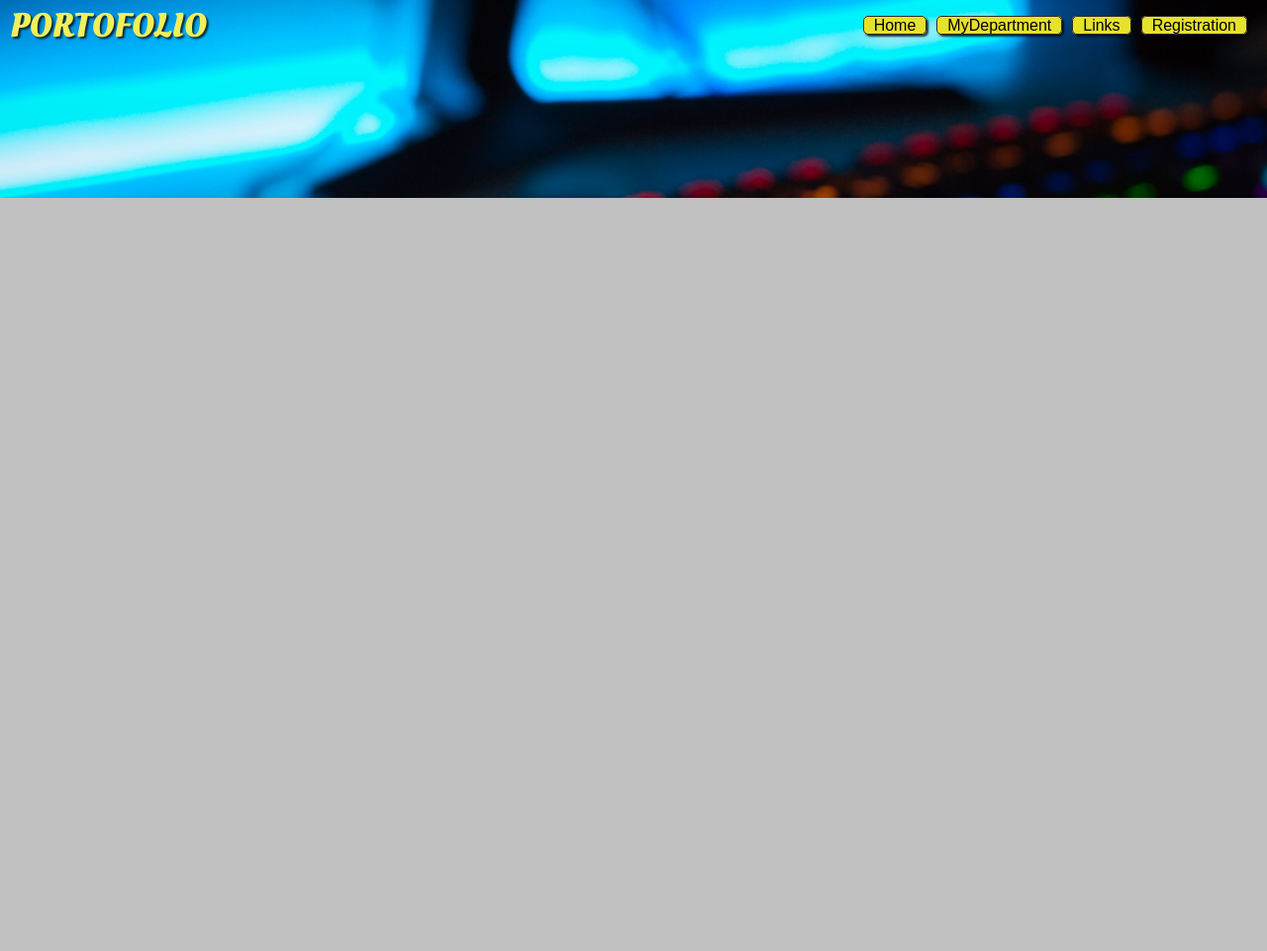
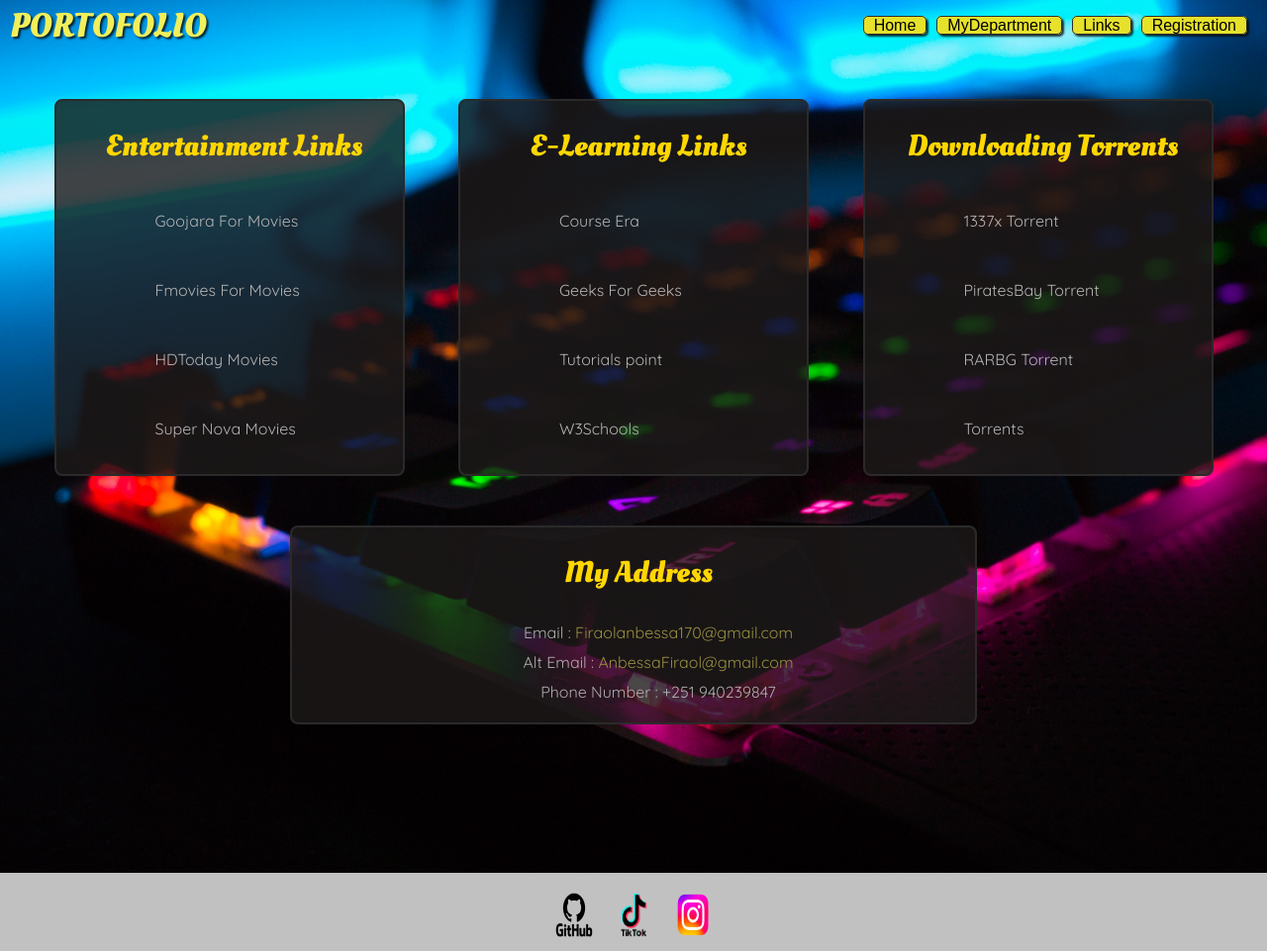
Before and after one commit to fira0l/Personal-Portfolio, a plain HTML site: page links.html in a window 1280 px wide. Shown: the whole page at 99% size. Before the commit the page ends 800 px from the top, so only its background shows below. Drawn offline with Linux system fonts and the light colour scheme; a web font is replaced by a local one.

Commit message:
Modified Link Page

```diff
--- a/Styles/links.css
+++ b/Styles/links.css
@@ -0,0 +1,72 @@
+main {
+  display: flex;
+  flex-direction: column;
+  flex-wrap: wrap;
+  justify-content: space-evenly;
+}
+
+#cont {
+  width: 100%;
+  margin: 0 auto;
+  display: flex;
+  flex-wrap: wrap;
+  justify-content: space-evenly;
+  align-content: center;
+  align-items: center;
+}
+
+#contt {
+  text-align: center;
+  width: 50%;
+  margin: 50px auto;
+}
+
+#contt li {
+  font-family: "quicksand", sans-serif;
+  padding: 5px;
+}
+
+.span {
+  color: rgb(153, 144, 64);
+}
+
+.links li {
+  list-style: none;
+  font-family: "Quicksand", sans-serif;
+  margin: 10px;
+  padding: 20px;
+}
+
+.block a {
+  text-decoration: none;
+  color: rgb(180, 179, 179);
+}
+
+.block a:hover {
+  color: rgb(112, 107, 107);
+}
+
+.block {
+  color: rgba(190, 189, 189, 0.9);
+  border: 2px solid rgb(43, 42, 42);
+  border-radius: 8px;
+  padding-right: 20px;
+  background-color: rgba(29, 25, 25, 0.8);
+  width: 300px;
+  height: auto;
+  align-items: center;
+
+  /* padding-top: 50px; */
+  padding-left: 30px;
+}
+
+h2 {
+  text-align: center;
+  font-family: "oleo script", sans-serif;
+  color: gold;
+  font-size: 30px;
+}
+
+ul li {
+  list-style: none;
+}
--- a/links.html
+++ b/links.html
@@ -24,9 +24,75 @@
       </ul>
     </header>
     <main>
-      <section class="block"></section>
-      <section class="block"></section>
-      <section class="block"></section>
+      <div class="cont" id="cont">
+        <section class="block">
+          <div class="links" id="Entertainment">
+            <h2>Entertainment Links</h2>
+            <ul>
+              <li><a href="https://www.goojara.ch">Goojara For Movies</a></li>
+              <li><a href="https://www.fmovies.to">Fmovies For Movies</a></li>
+              <li><a href="https://www.hdtoday.to">HDToday Movies</a></li>
+              <li><a href="https://www.supernova.to">Super Nova Movies</a></li>
+            </ul>
+          </div>
+        </section>
+        <section class="block">
+          <div class="links" id="Education">
+            <h2>E-Learning Links</h2>
+            <ul>
+              <li><a href="https://www.coursera.org">Course Era</a></li>
+              <li>
+                <a href="https://www.geeksforgeeks.org">Geeks For Geeks</a>
+              </li>
+              <li>
+                <a href="https://www.tutorialspoint.com">Tutorials point</a>
+              </li>
+              <li><a href="https://www.w3schools.com">W3Schools</a></li>
+            </ul>
+          </div>
+        </section>
+        <section class="block">
+          <div class="links" id="Torrent">
+            <h2>Downloading Torrents</h2>
+            <ul>
+              <li><a href="1337x.is">1337x Torrent</a></li>
+              <li><a href="tpbproxyPirate.com">PiratesBay Torrent</a></li>
+              <li><a href="rarbg.to">RARBG Torrent</a></li>
+              <li><a href="torrentslist.to">Torrents</a></li>
+            </ul>
+          </div>
+        </section>
+      </div>
+
+      <div class="block" id="contt">
+        <h2>My Address</h2>
+        <ul>
+          <li>Email : <span class="span">Firaolanbessa170@gmail.com</span></li>
+          <li>Alt Email : <span class="span">AnbessaFiraol@gmail.com</span></li>
+          <li>Phone Number : +251 940239847</li>
+        </ul>
+      </div>
     </main>
+
+    <footer>
+      <div id="link">
+        <div>
+          <a href="https://www.github.com/fira0l">
+            <img src="/Images/icon/GitHub-logo.png" alt="github"
+          /></a>
+        </div>
+        <div>
+          <a
+            href="https://www.tiktok.com/@maximilanova?_r=1&_d=e5l5415i78i9jg&sec_uid=MS4wLjABAAAAWT-EwhC-lc28lliuEmrW8PHHSEMZHi1LCXJEM_MxGdprZWQnyQWdlr4X8htJCZG9&share_author_id=6742929335835231237&sharer_language=en&source=h5_m&u_code=d8fkac23fbffhf&timestamp=1683310732&user_id=6742929335835231237&sec_user_id=MS4wLjABAAAAWT-EwhC-lc28lliuEmrW8PHHSEMZHi1LCXJEM_MxGdprZWQnyQWdlr4X8htJCZG9&utm_source=copy&utm_campaign=client_share&utm_medium=android&share_iid=7186306602486712070&share_link_id=b9eaaf97-df94-4415-9952-bcc660d90517&share_app_id=1233&ugbiz_name=Account&ug_btm=b8727%2Cb4907"
+            ><img src="/Images/icon/tik-tok-logo.png" alt="tiktok"
+          /></a>
+        </div>
+        <div>
+          <a href="https://instagram.com/firaolanbessa8?igshid=ZDdkNTZiNTM="
+            ><img src="/Images/icon/Instagram-Logo.png" alt="Instagram-Logo"
+          /></a>
+        </div>
+      </div>
+    </footer>
   </body>
 </html>
```
